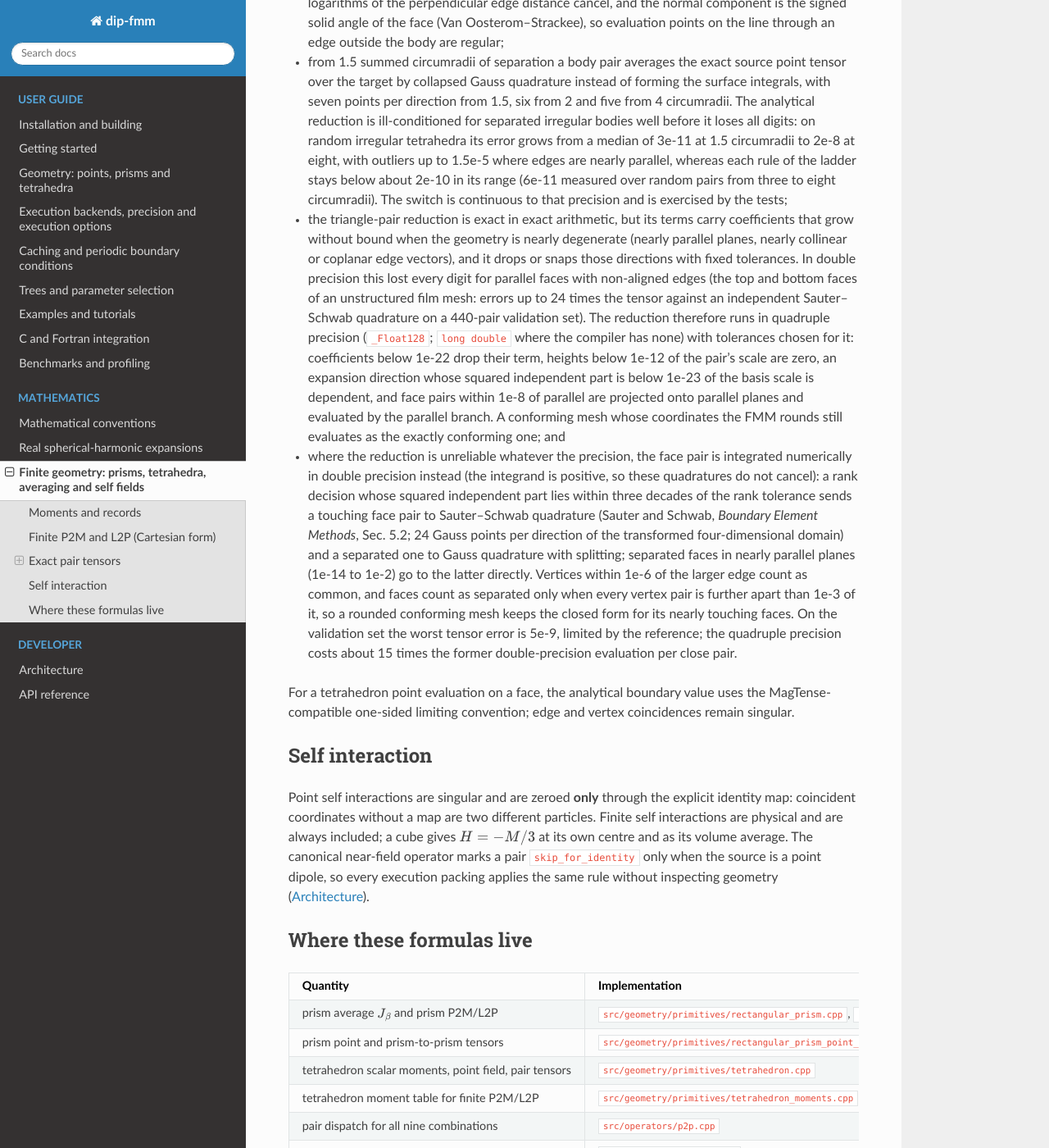
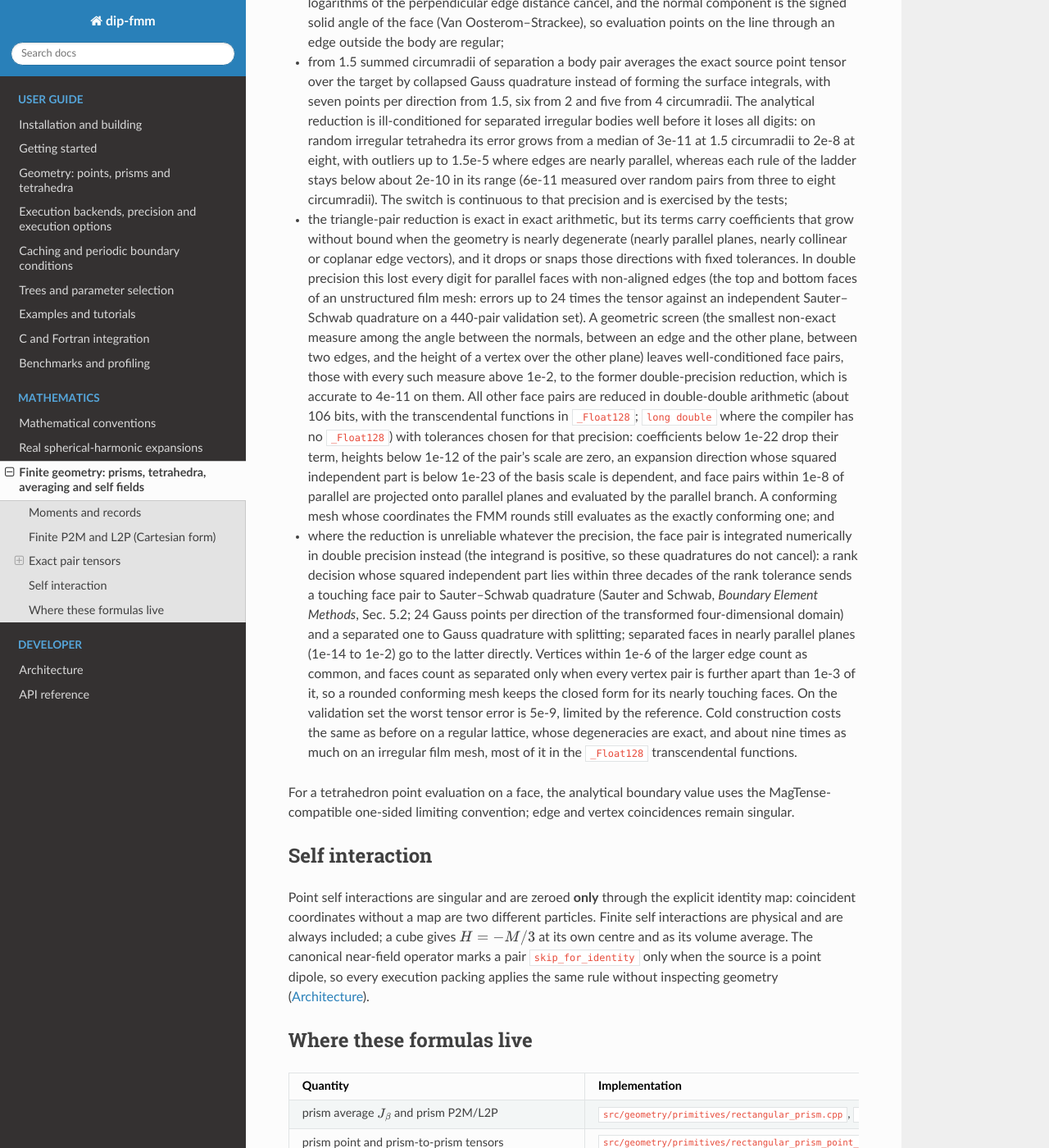
Before and after one commit to Ximtecs/dip-fmm, a Sphinx documentation site: the page built from docs/math/finite-geometry.md, in a window 1280 px wide and 1400 px high, scrolled down 2944 px. Shown: the whole window at 82% size. Built offline with Sphinx 7.4.7 and the Read the Docs theme 3.1.0, drawn with Linux system fonts in a browser that asks for light colours; the version number is read from the project's files by our own code.

Commit message:
geometry: double-double arithmetic for the screened triangle-pair reduction
The face pairs the screen does not clear are now reduced in double-double
arithmetic (new internal math/double_double.hpp: TwoSum/TwoProd by FMA, about
106 bits) instead of software _Float128; the transcendental functions still go
through _Float128, which represents every double-double exactly. The
tolerance set is unchanged: at 106 bits (and 100) it gives the same face-pair
routing and moves no tensor of the 440-pair validation set by more than
8.5e-14 against 113 bits (mpmath study, FMM-article tet-tet-tests).

Validation: 440 pairs worst 5.1e-9, none above 1e-8 (unchanged); ctest 287
passed, 5 skipped (no CUDA/oneMKL). Cold construction (FP64, order 6, 8
threads): 2247-tetrahedron film mesh 75.1 -> 48.4 s (double-precision code
5.2 s); Kuhn 8^3 lattice 0.17 s (unchanged, = the double-precision code).
perf: the remaining cost is mostly the _Float128 transcendental functions.

```diff
--- a/docs/math/finite-geometry.md
+++ b/docs/math/finite-geometry.md
@@ -155,9 +155,15 @@ Four numerical safeguards keep these analytical kernels well conditioned:
   double precision this lost every digit for parallel faces with non-aligned
   edges (the top and bottom faces of an unstructured film mesh: errors up to
   24 times the tensor against an independent Sauter–Schwab quadrature on a
-  440-pair validation set). The reduction therefore runs in quadruple
-  precision (`_Float128`; `long double` where the compiler has none) with
-  tolerances chosen for it: coefficients below 1e-22 drop their term,
+  440-pair validation set). A geometric screen (the smallest non-exact
+  measure among the angle between the normals, between an edge and the other
+  plane, between two edges, and the height of a vertex over the other plane)
+  leaves well-conditioned face pairs, those with every such measure above
+  1e-2, to the former double-precision reduction, which is accurate to
+  4e-11 on them. All other face pairs are reduced in double-double
+  arithmetic (about 106 bits, with the transcendental functions in
+  `_Float128`; `long double` where the compiler has no `_Float128`) with
+  tolerances chosen for that precision: coefficients below 1e-22 drop their term,
   heights below 1e-12 of the pair's scale are zero, an expansion direction
   whose squared independent part is below 1e-23 of the basis scale is
   dependent, and face pairs within 1e-8 of parallel are projected onto
@@ -176,9 +182,10 @@ Four numerical safeguards keep these analytical kernels well conditioned:
   larger edge count as common, and faces count as separated only when every
   vertex pair is further apart than 1e-3 of it, so a rounded conforming mesh
   keeps the closed form for its nearly touching faces. On the validation set
-  the worst tensor error is 5e-9, limited by the reference; the quadruple
-  precision costs about 15 times the former double-precision evaluation per
-  close pair.
+  the worst tensor error is 5e-9, limited by the reference. Cold
+  construction costs the same as before on a regular lattice, whose
+  degeneracies are exact, and about nine times as much on an irregular film
+  mesh, most of it in the `_Float128` transcendental functions.
 
 For a tetrahedron point evaluation on a face, the analytical boundary value
 uses the MagTense-compatible one-sided limiting convention; edge and vertex
```
Also changed, not shown: 2 other files.
